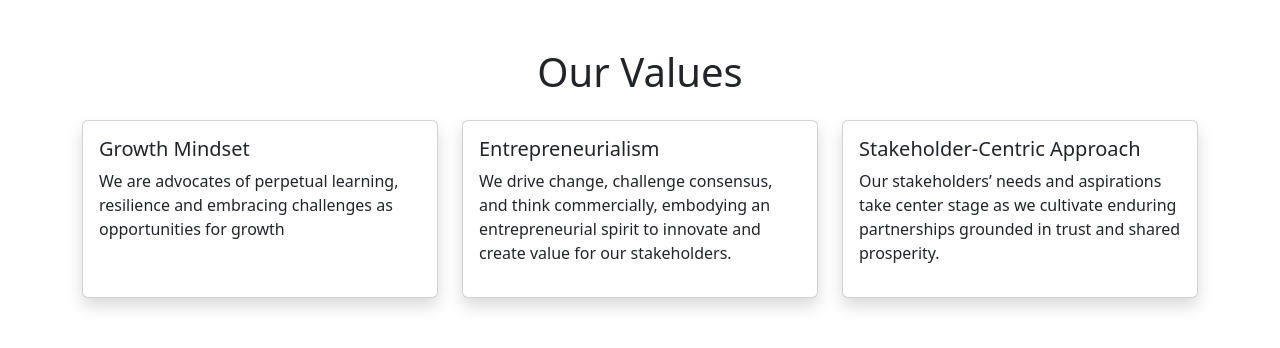
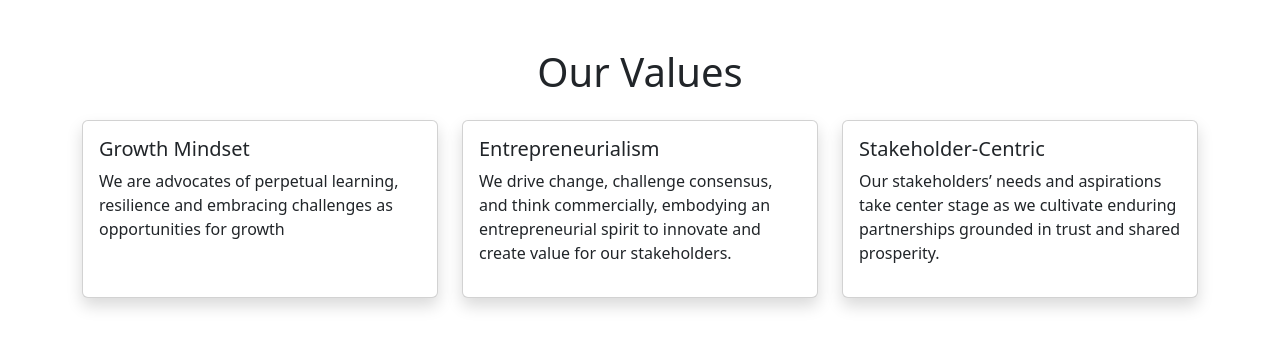
Before and after one commit to ashish161/naveen, a Jekyll site: the page built from _sections/02-values.md, in a window 1280 px wide. Shown: the top 348 px of the page. Built offline with Jekyll 4.4.1, drawn with Linux system fonts in a browser that asks for light colours.

```diff
--- a/_sections/02-values.md
+++ b/_sections/02-values.md
@@ -14,6 +14,6 @@
 
 We drive change, challenge consensus, and think commercially, embodying an entrepreneurial spirit to innovate and create value for our stakeholders.
 
-## Stakeholder-Centric Approach
+## Stakeholder-Centric
 
 Our stakeholders’ needs and aspirations take center stage as we cultivate enduring partnerships grounded in trust and shared prosperity.
```
Also changed, not shown: 3 other files.
